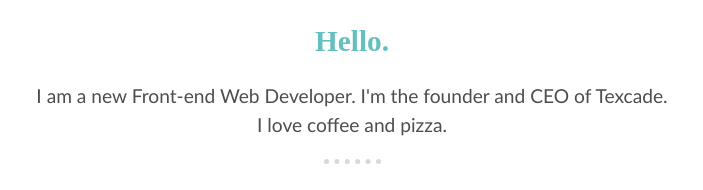
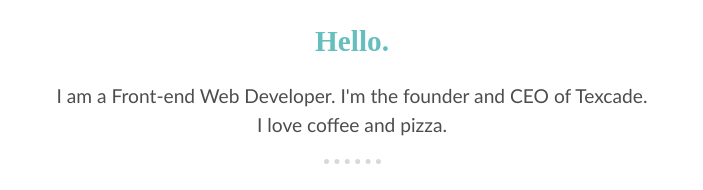
Before and after one commit to ronrzach/portfolio-web-sample, a plain HTML site: page index.html in a window 1280 px wide. Shown: the part 883-1073 px from the top of the page, without its empty margins (288-991 px from the left). Drawn offline with Linux system fonts and the light colour scheme.

Commit message:
commit 2020-08-12

```diff
--- a/index.html
+++ b/index.html
@@ -26,7 +26,7 @@
         <div class="profile">
           <img width="200px" src="RonProf.jpg" style="border-radius:100%;" alt="ron-img">
           <h2>Hello.</h2>
-          <p>I am a new Front-end Web Developer. I'm the founder and CEO of Texcade.<br>I love coffee and pizza.</p>
+          <p>I am a Front-end Web Developer. I'm the founder and CEO of Texcade.<br>I love coffee and pizza.</p>
         </div>
         <hr class="hr">
 
```
